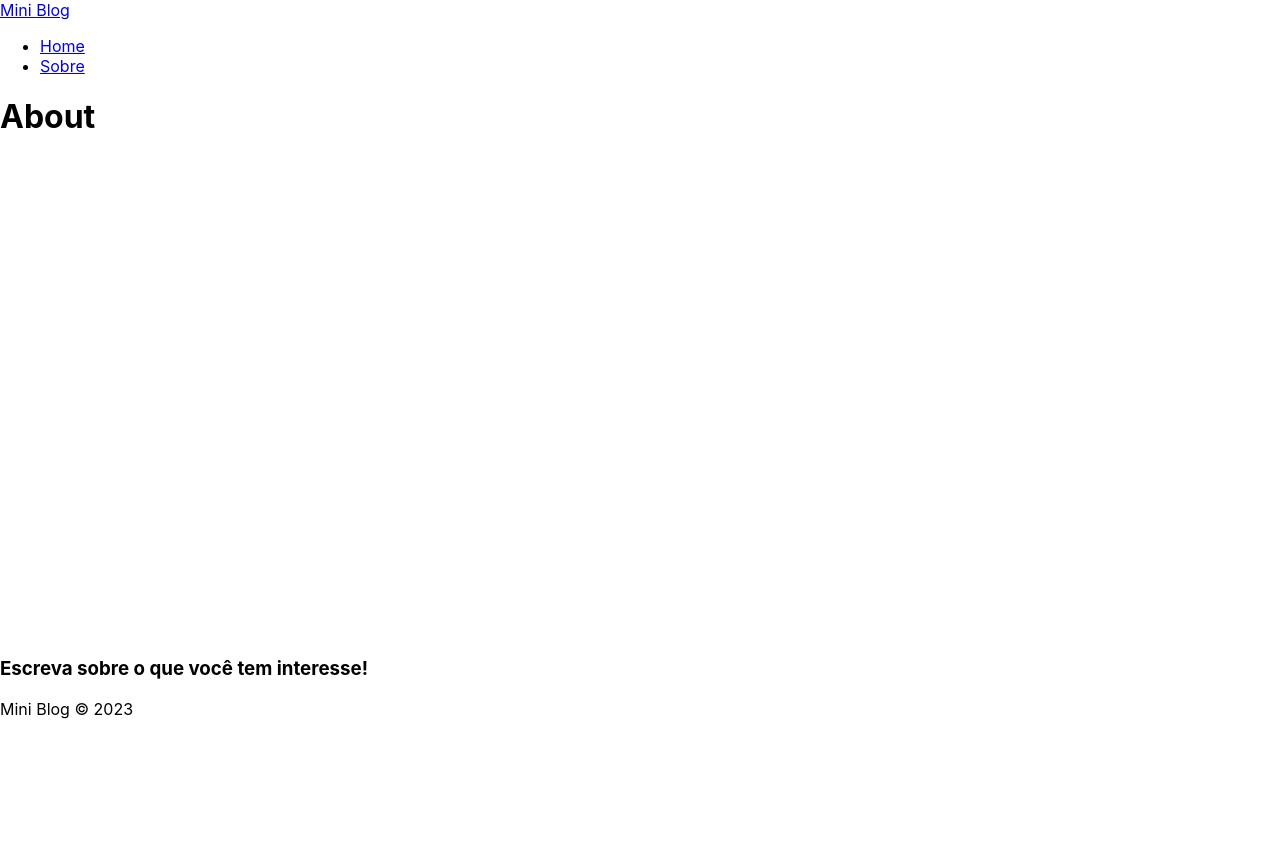
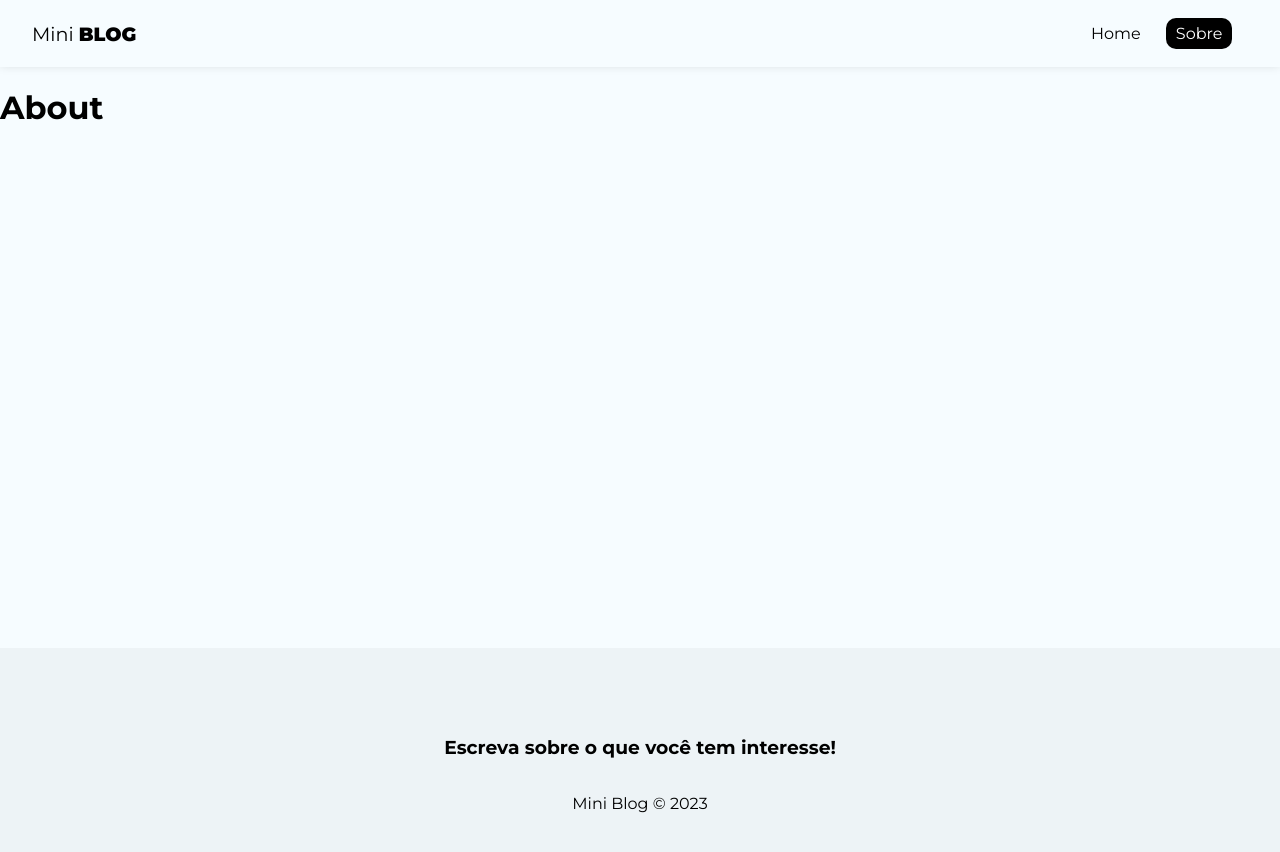
Before and after one commit to Guilherme-Boves/MiniBlog, a React (Create React App) app: page /sobre in a window 1280 px wide. Shown: the top 852 px of the page. Before the commit the page ends 800 px from the top, so only its background shows below. Built offline with nearby package versions, Linux system fonts and the light colour scheme.

Commit message:
Estilização global do projeto

```diff
--- a/public/index.html
+++ b/public/index.html
@@ -24,7 +24,10 @@
       work correctly both with client-side routing and a non-root public URL.
       Learn how to configure a non-root public URL by running `npm run build`.
     -->
-    <title>React App</title>
+    <title>Mini Blog</title>
+    <link rel="preconnect" href="https://fonts.googleapis.com">
+    <link rel="preconnect" href="https://fonts.gstatic.com" crossorigin>
+    <link href="https://fonts.googleapis.com/css2?family=Montserrat:ital,wght@0,100;0,200;0,300;0,400;0,500;0,600;0,700;0,800;0,900;1,100;1,200;1,300;1,400;1,500;1,600;1,700;1,800;1,900&display=swap" rel="stylesheet">
   </head>
   <body>
     <noscript>You need to enable JavaScript to run this app.</noscript>
--- a/src/components/Footer/Footer.js
+++ b/src/components/Footer/Footer.js
@@ -2,7 +2,7 @@
 
 const Footer = () => {
   return (
-    <footer>
+    <footer className={styles.footer}>
       <h3>Escreva sobre o que você tem interesse!</h3>
       <p>Mini Blog &copy; 2023</p>
     </footer>
--- a/src/components/Footer/Footer.module.css
+++ b/src/components/Footer/Footer.module.css
@@ -0,0 +1,8 @@
+.footer {
+    height: 250px;
+    display: flex;
+    flex-direction: column;
+    align-items: center;
+    justify-content: center;
+    background-color: #EDF3F6;
+}
--- a/src/components/Navbar/Navbar.js
+++ b/src/components/Navbar/Navbar.js
@@ -4,18 +4,18 @@
 
 const Navbar = () => {
   return (
-    <nav>
-        <NavLink to="/" >
+    <nav className={styles.navbar}>
+        <NavLink to="/" className={styles.brand}>
             Mini <span>Blog</span>
         </NavLink>
-        <ul>
+        <ul className={styles.links_list}>
             <li>
-                <NavLink to="/" >
+                <NavLink to="/" className={({isActive}) => (isActive ? styles.active : "")}>
                     Home
                 </NavLink>
             </li>
             <li>
-                <NavLink to="/sobre" >
+                <NavLink to="/sobre" className={({isActive}) => (isActive ? styles.active : "")}>
                     Sobre
                 </NavLink>
             </li>
--- a/src/components/Navbar/Navbar.module.css
+++ b/src/components/Navbar/Navbar.module.css
@@ -0,0 +1,35 @@
+.navbar {
+    display: flex;
+    box-shadow: rgba(0,0,0, .15) 0px -2px 10px 0px;
+    justify-content: space-between;
+    align-items: center;
+    padding: .5em 2em;
+}
+
+.brand {
+    font-size: 1.2em;
+}
+
+.brand span {
+    font-weight: 900;
+    text-transform: uppercase;
+}
+
+.links_list {
+    display: flex;
+    list-style: none;
+}
+
+.links_list li {
+    margin-right: 1em;
+}
+
+.links_list li a {
+    padding: .4em .6em;
+}
+
+.active {
+    background-color: #000;
+    color: #fff;
+    border-radius: 10px;
+}
--- a/src/index.css
+++ b/src/index.css
@@ -1,13 +1,33 @@
 body {
-  margin: 0;
-  font-family: -apple-system, BlinkMacSystemFont, 'Segoe UI', 'Roboto', 'Oxygen',
-    'Ubuntu', 'Cantarell', 'Fira Sans', 'Droid Sans', 'Helvetica Neue',
-    sans-serif;
-  -webkit-font-smoothing: antialiased;
-  -moz-osx-font-smoothing: grayscale;
+    background-color: #F6FCFF;
+    padding: 0;
+    margin: 0;
+    font-family: "Montserrat", sans-serif;
 }
 
-code {
-  font-family: source-code-pro, Menlo, Monaco, Consolas, 'Courier New',
-    monospace;
+input::placeholder,
+textarea::placeholder {
+    font-family: "Montserrat", sans-serif;
 }
+
+input:focus,
+textarea:focus {
+    outline: none;
+}
+
+a,
+nav button {
+    text-decoration: none;
+    background-color: transparent;
+    border: none;
+    color: #000;
+    transition: .4s;
+    font-size: 1em;
+    cursor: pointer;
+    font-family: "Montserrat", sans-serif;;
+}
+
+a:hover,
+nav button:hover {
+    color: #BBB;
+}
```
Also changed, not shown: 1 other file (tests, documents, lock files or other folders).
